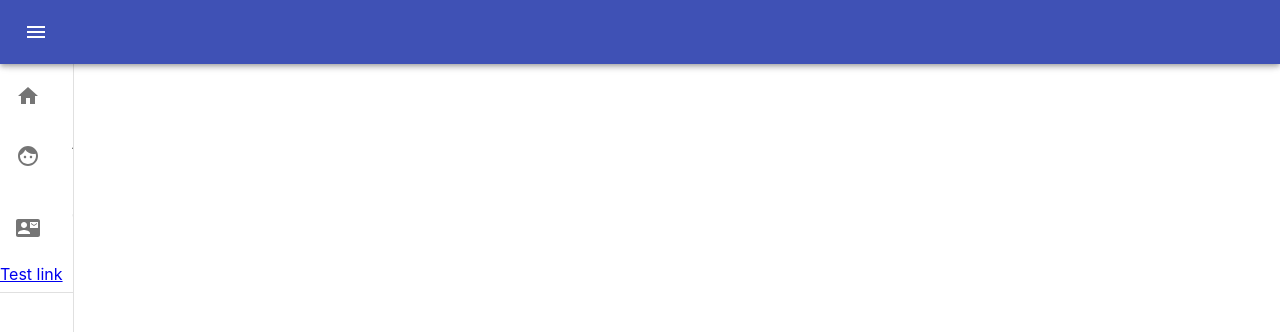
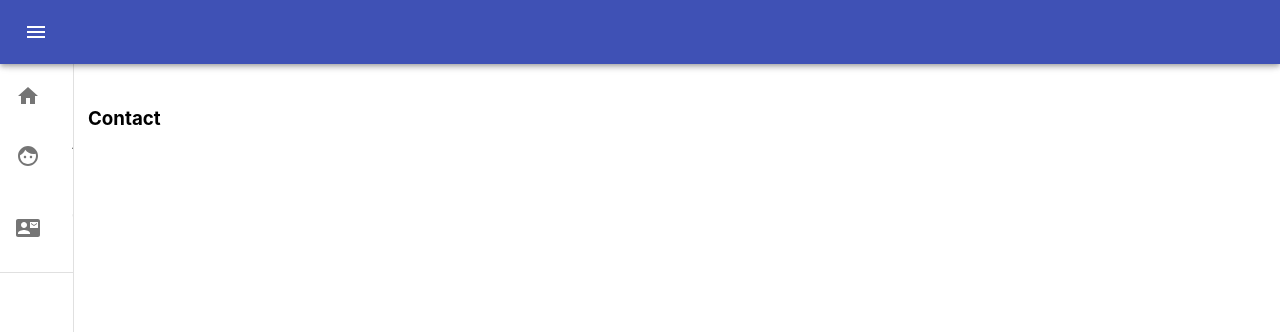
Before and after one commit to glav/PersonalSite, a React (Create React App) app in the folder glavsite/: page /contact in a window 1280 px wide. Shown: the top 332 px of the page. Built offline with nearby package versions, Linux system fonts and the light colour scheme.

Commit message:
Cleanup and make it work

```diff
--- a/glavsite/src/components/Content/blog.js
+++ b/glavsite/src/components/Content/blog.js
@@ -1,4 +1,4 @@
-import React, { Component } from 'react';
+import React from 'react';
 import Typography from '@material-ui/core/Typography';
 import '../app/App.css';
 
@@ -6,7 +6,5 @@ export default function Blog() {
 
     return (
             <Typography> <a href="https://weblogs.asp.net/pglavich" target="_blank" rel="noopener noreferrer">Glavs Blog</a></Typography>
-
-
 		);
 };
--- /dev/null
+++ b/glavsite/src/components/Content/homepage/homepage.js
@@ -0,0 +1,8 @@
+import React from 'react';
+
+export default function Homepage() {
+
+    return (
+           <h1>Home</h1>
+		);
+};
--- a/glavsite/src/components/app/App.js
+++ b/glavsite/src/components/app/App.js
@@ -1,7 +1,8 @@
 import React from 'react';
 import Nav from '../nav/nav';
 import Blog from '../Content/blog';
-import { makeStyles, useTheme } from '@material-ui/core/styles';
+import { makeStyles } from '@material-ui/core/styles';
+import Homepage from '../Content/homepage/homepage';
 
 import {
     BrowserRouter as Router,
@@ -28,8 +29,11 @@ function App() {
                     <Route path="/blog">
                         <Blog />
                     </Route>
+                    <Route path="/contact">
+                        <h3>Contact</h3>
+                    </Route>
                     <Route exact path="/">
-                        <h2>Home</h2>
+                        <Homepage />
                     </Route>
                 </Switch>
             </main>
--- a/glavsite/src/components/header/header.js
+++ b/glavsite/src/components/header/header.js
@@ -1,20 +1,11 @@
-import React, { Component } from 'react';
+import React from 'react';
 import AppBar from '@material-ui/core/AppBar';
 import Toolbar from '@material-ui/core/Toolbar';
 import clsx from 'clsx';
 import MenuIcon from '@material-ui/icons/Menu';
 import MenuOpenIcon from '@material-ui/icons/MenuOpen';
-import { makeStyles, useTheme, Theme, createStyles } from '@material-ui/core/styles';
-import Drawer from '@material-ui/core/Drawer';
-import List from '@material-ui/core/List';
-import Typography from '@material-ui/core/Typography';
-import Divider from '@material-ui/core/Divider';
+import { makeStyles } from '@material-ui/core/styles';
 import IconButton from '@material-ui/core/IconButton';
-import ListItem from '@material-ui/core/ListItem';
-import ListItemIcon from '@material-ui/core/ListItemIcon';
-import ListItemText from '@material-ui/core/ListItemText';
-import ChevronLeftIcon from '@material-ui/icons/ChevronLeft';
-import ChevronRightIcon from '@material-ui/icons/ChevronRight';
 
 const drawerWidth = 200;
 
@@ -68,7 +59,6 @@ const useStyles = makeStyles(theme => ({
 
 export default function Header(props) {
     const classes = useStyles();
-    const theme = useTheme();
 
     return (
         <AppBar
--- a/glavsite/src/components/sidebar/sidebar.js
+++ b/glavsite/src/components/sidebar/sidebar.js
@@ -1,33 +1,17 @@
-import React, { Component } from 'react';
-import Button from '@material-ui/core/Button';
-import Grid from '@material-ui/core/Grid';
-import MenuItem from '@material-ui/core/MenuItem';
-import MenuList from '@material-ui/core/MenuList';
-import AppBar from '@material-ui/core/AppBar';
-import Toolbar from '@material-ui/core/Toolbar';
+import React from 'react';
 import clsx from 'clsx';
-import MenuIcon from '@material-ui/icons/Menu';
-import { makeStyles, useTheme, Theme, createStyles } from '@material-ui/core/styles';
+import { makeStyles } from '@material-ui/core/styles';
 import Drawer from '@material-ui/core/Drawer';
 import List from '@material-ui/core/List';
-import Typography from '@material-ui/core/Typography';
 import Divider from '@material-ui/core/Divider';
-import IconButton from '@material-ui/core/IconButton';
 import ListItem from '@material-ui/core/ListItem';
 import ListItemIcon from '@material-ui/core/ListItemIcon';
 import ListItemText from '@material-ui/core/ListItemText';
 import FaceIcon from '@material-ui/icons/Face';
 import ContactMailIcon from '@material-ui/icons/ContactMail';
 import HomeIcon from '@material-ui/icons/Home';
-import ChevronLeftIcon from '@material-ui/icons/ChevronLeft';
-import ChevronRightIcon from '@material-ui/icons/ChevronRight';
 import './sidebar.css';
-import {
-    BrowserRouter as Router,
-    Switch,
-    Route,
-    Link
-} from "react-router-dom";
+import { Link } from "react-router-dom";
 
 const drawerWidth = 240;
 
@@ -77,7 +61,6 @@ const useStyles = makeStyles(theme => ({
 export default function Sidebar(props) {
 
     const classes = useStyles();
-    const theme = useTheme();
 
     return (
         <Drawer
@@ -100,11 +83,11 @@ export default function Sidebar(props) {
                     <ListItemIcon><FaceIcon /></ListItemIcon>
                     <ListItemText primary='About me' />
                 </ListItem>
-                <ListItem button key='Contact me'>
+                <ListItem button key='Contact me' component={props => <Link to='/contact' {...props} />}>
                     <ListItemIcon><ContactMailIcon /></ListItemIcon>
                     <ListItemText primary='Contact me' />
                 </ListItem>
-                <Link to='/blog'>Test link</Link>
+
             </List>
             <Divider />
         </Drawer>
```
